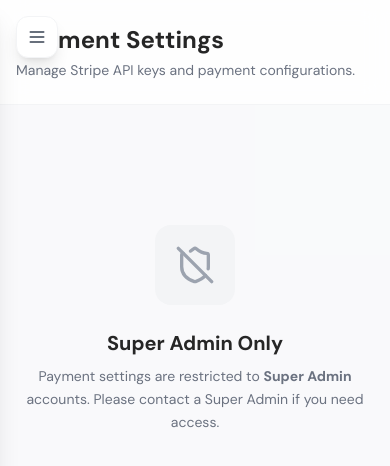
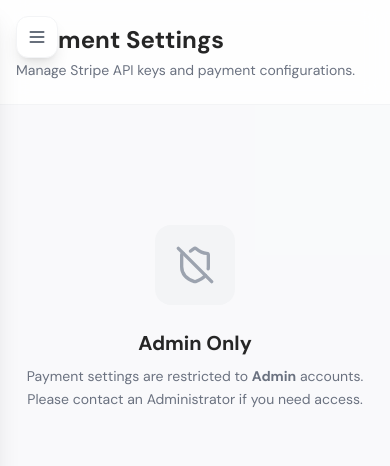
Before and after one commit to lhbeb/deeldepot, a Next.js app: page /admin/payment-settings in a window 390 px wide. Shown: the top 466 px of the page. Built offline with nearby package versions, Linux system fonts and the light colour scheme; no server answers.

Commit message:
“hamid”

```diff
--- a/src/app/admin/payment-settings/page.tsx
+++ b/src/app/admin/payment-settings/page.tsx
@@ -117,7 +117,7 @@ export default function PaymentSettingsPage() {
         }
     };
 
-    const isSuperAdmin = adminRole === 'SUPER_ADMIN' || adminRole === 'SUPER-ADMIN';
+    const isAuthorized = adminRole === 'SUPER_ADMIN' || adminRole === 'SUPER-ADMIN' || adminRole === 'ADMIN';
 
     return (
         <AdminLayout
@@ -128,15 +128,15 @@ export default function PaymentSettingsPage() {
                 <div className="flex items-center justify-center py-24">
                     <RefreshCw className="h-8 w-8 text-gray-400 animate-spin" />
                 </div>
-            ) : !isSuperAdmin ? (
+            ) : !isAuthorized ? (
                 <div className="flex flex-col items-center justify-center py-24 text-center">
                     <div className="w-20 h-20 rounded-2xl bg-gray-100 flex items-center justify-center mb-6">
                         <ShieldOff className="h-10 w-10 text-gray-400" />
                     </div>
-                    <h2 className="text-xl font-bold text-[#262626] mb-2">Super Admin Only</h2>
+                    <h2 className="text-xl font-bold text-[#262626] mb-2">Admin Only</h2>
                     <p className="text-gray-500 max-w-sm text-sm leading-relaxed">
-                        Payment settings are restricted to <strong>Super Admin</strong> accounts.
-                        Please contact a Super Admin if you need access.
+                        Payment settings are restricted to <strong>Admin</strong> accounts.
+                        Please contact an Administrator if you need access.
                     </p>
                 </div>
             ) : (
--- a/src/app/api/admin/payment-settings/route.ts
+++ b/src/app/api/admin/payment-settings/route.ts
@@ -20,7 +20,7 @@ async function getSuperAdminAuth(request: NextRequest) {
             const decoded = payload as { role: string; isActive: boolean; email: string };
 
             if (!decoded.isActive) return null;
-            if (decoded.role !== 'SUPER_ADMIN' && decoded.role !== 'super-admin') return null;
+            if (decoded.role !== 'SUPER_ADMIN' && decoded.role !== 'super-admin' && decoded.role !== 'ADMIN' && decoded.role !== 'admin') return null;
 
             return { authenticated: true, role: decoded.role, email: decoded.email };
         } catch (error) {
@@ -35,7 +35,7 @@ export async function GET(request: NextRequest) {
     try {
         const auth = await getSuperAdminAuth(request);
         if (!auth) {
-            return NextResponse.json({ error: 'Unauthorized: Super Admin access required' }, { status: 401 });
+            return NextResponse.json({ error: 'Unauthorized: Admin access required' }, { status: 401 });
         }
 
         const { data, error } = await supabaseAdmin
@@ -78,7 +78,7 @@ export async function POST(request: NextRequest) {
     try {
         const auth = await getSuperAdminAuth(request);
         if (!auth) {
-            return NextResponse.json({ error: 'Unauthorized: Super Admin access required' }, { status: 401 });
+            return NextResponse.json({ error: 'Unauthorized: Admin access required' }, { status: 401 });
         }
 
         const body = await request.json();
--- a/src/components/AdminSidebar.tsx
+++ b/src/components/AdminSidebar.tsx
@@ -205,10 +205,11 @@ export default function AdminSidebar() {
 
   // Auto-open "More" if we're on one of its pages
   useEffect(() => {
-    if (moreNavItems.some((i) => isActive(i.path))) {
+    const visibleMoreItems = moreNavItems.filter((item) => isSuperAdmin ? true : item.name === 'Payment Settings');
+    if (visibleMoreItems.some((i) => isActive(i.path))) {
       setMoreOpen(true);
     }
-  }, [pathname]);
+  }, [pathname, isSuperAdmin]);
 
   if (!mounted) return null;
 
@@ -317,7 +318,7 @@ export default function AdminSidebar() {
                   onClick={() => setMoreOpen((o) => !o)}
                   className={`
                     w-full flex items-center gap-3 px-3 py-2.5 rounded-xl transition-all duration-200
-                    ${moreNavItems.some((i) => isActive(i.path))
+                    ${moreNavItems.filter((item) => isSuperAdmin ? true : item.name === 'Payment Settings').some((i) => isActive(i.path))
                       ? 'bg-[#06092a] text-white shadow-lg shadow-[#06092a]/30'
                       : 'text-gray-600 hover:bg-gray-100 hover:text-[#262626]'
                     }
@@ -325,7 +326,7 @@ export default function AdminSidebar() {
                 >
                   <MoreHorizontal
                     className={`h-5 w-5 flex-shrink-0 ${
-                      moreNavItems.some((i) => isActive(i.path)) ? 'text-white' : 'text-gray-400'
+                      moreNavItems.filter((item) => isSuperAdmin ? true : item.name === 'Payment Settings').some((i) => isActive(i.path)) ? 'text-white' : 'text-gray-400'
                     }`}
                   />
                   <span className="flex-1 text-left font-medium text-sm">More</span>
@@ -333,7 +334,7 @@ export default function AdminSidebar() {
                     className={`h-4 w-4 flex-shrink-0 transition-transform duration-200 ${
                       moreOpen ? 'rotate-180' : ''
                     } ${
-                      moreNavItems.some((i) => isActive(i.path)) ? 'text-white' : 'text-gray-400'
+                      moreNavItems.filter((item) => isSuperAdmin ? true : item.name === 'Payment Settings').some((i) => isActive(i.path)) ? 'text-white' : 'text-gray-400'
                     }`}
                   />
                 </button>
@@ -345,7 +346,7 @@ export default function AdminSidebar() {
                   }`}
                 >
                   <div className="pl-3 space-y-1 border-l-2 border-gray-100 ml-4">
-                    {moreNavItems.map((item) => {
+                    {moreNavItems.filter((item) => isSuperAdmin ? true : item.name === 'Payment Settings').map((item) => {
                       const Icon = item.icon;
                       const active = isActive(item.path);
                       return (
--- a/src/components/KofiCheckout.tsx
+++ b/src/components/KofiCheckout.tsx
@@ -12,10 +12,15 @@ interface KofiCheckoutProps {
         zipCode: string;
         email: string;
     };
+    sellerName?: string | null;
+    product?: {
+        title: string;
+        price: number;
+    };
     onClose?: () => void;
 }
 
-export default function KofiCheckout({ checkoutLink, shippingData, onClose }: KofiCheckoutProps) {
+export default function KofiCheckout({ checkoutLink, shippingData, sellerName, product, onClose }: KofiCheckoutProps) {
     const [isLoading, setIsLoading] = useState(true);
 
     useEffect(() => {
@@ -72,7 +77,22 @@ export default function KofiCheckout({ checkoutLink, shippingData, onClose }: Ko
                             </div>
                         </div>
 
-
+                        {/* Order Summary - Right */}
+                        {product && (
+                            <div className="flex-1 bg-white border border-gray-100 rounded-2xl shadow-sm p-5 flex flex-col justify-between">
+                                <div>
+                                    <h3 className="font-semibold text-gray-400 text-xs uppercase tracking-wider mb-2">Order Summary</h3>
+                                    <div className="font-bold text-[#262626] text-lg leading-tight mb-1">{product.title}</div>
+                                    {sellerName && (
+                                        <div className="text-sm text-gray-500 mb-2">Sold by: <span className="font-medium text-[#090A28]">{sellerName}</span></div>
+                                    )}
+                                </div>
+                                <div className="pt-3 border-t border-gray-100 flex justify-between items-end mt-4">
+                                    <span className="text-sm font-semibold text-gray-500">Total</span>
+                                    <span className="text-2xl font-extrabold text-[#090A28]">${product.price.toFixed(2)}</span>
+                                </div>
+                            </div>
+                        )}
                     </div>
                 </div>
 
--- a/src/components/PaypalInvoiceConfirmation.tsx
+++ b/src/components/PaypalInvoiceConfirmation.tsx
@@ -17,10 +17,11 @@ interface PaypalInvoiceConfirmationProps {
         currency?: string;
         images?: string[];
     };
+    sellerName?: string | null;
     onClose?: () => void;
 }
 
-export default function PaypalInvoiceConfirmation({ shippingData, product, onClose }: PaypalInvoiceConfirmationProps) {
+export default function PaypalInvoiceConfirmation({ shippingData, product, sellerName, onClose }: PaypalInvoiceConfirmationProps) {
     const [detailsOpen, setDetailsOpen] = useState(false);
     const currencySymbol = product.currency === 'EUR' ? '€' : product.currency === 'GBP' ? '£' : '$';
     const orderTotal = `${currencySymbol}${product.price.toFixed(2)}`;
@@ -105,6 +106,11 @@ export default function PaypalInvoiceConfirmation({ shippingData, product, onClo
                                     <Mail className="h-3.5 w-3.5 text-[#090A28] flex-shrink-0" />
                                     <span className="text-[#090A28] text-xs font-medium break-all">{shippingData.email}</span>
                                 </div>
+                                {sellerName && (
+                                    <div className="flex items-center gap-2 pt-2 mt-1 border-t border-blue-100/50">
+                                        <span className="text-[#090A28] text-xs font-medium opacity-90 text-left">Sold by: {sellerName}</span>
+                                    </div>
+                                )}
                                 <p className="text-xs text-gray-400 pl-5">
                                     A PayPal invoice will be sent here once confirmed.
                                 </p>
@@ -140,6 +146,13 @@ export default function PaypalInvoiceConfirmation({ shippingData, product, onClo
                                     <p className="text-xs text-gray-500 mt-0.5">Chat with our team to complete your purchase</p>
                                 </div>
                             </div>
+
+                            {sellerName && (
+                                <div className="bg-gray-50 text-[#262626] rounded-xl px-4 py-3 flex items-center justify-between mb-4 border border-gray-100">
+                                    <span className="text-sm font-medium opacity-80">Sold by</span>
+                                    <span className="text-sm font-bold text-[#090A28]">{sellerName}</span>
+                                </div>
+                            )}
 
                             <div className="bg-[#090A28] text-white rounded-xl px-4 py-3 flex items-center justify-between mb-5">
                                 <span className="text-sm font-medium opacity-80">Order Total</span>
```
Also changed, not shown: src/app/checkout/page.tsx (+3 -27 lines).
